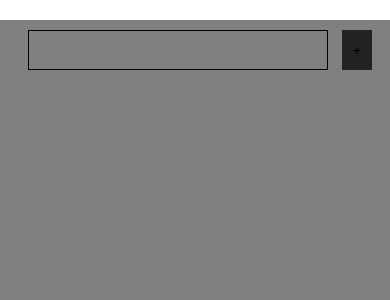
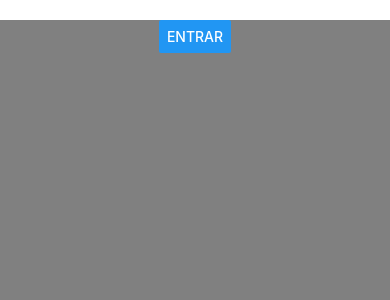
Before and after one commit to Guilherme-Castello-Clear/learningMore, a React Native app: screen / in a window 390 px wide. Shown: the top 300 px of the page. Built offline with nearby package versions, Linux system fonts and the light colour scheme.

Commit message:
Feat: Using Modals

```diff
--- a/App.js
+++ b/App.js
@@ -1,5 +1,5 @@
 import React, { Component } from 'react'
-import { View, Text, StyleSheet, Keyboard, Image, TouchableOpacity, ScrollView, FlatList, Switch, TextInput } from 'react-native'
+import { View, Text, StyleSheet, Keyboard, Image, TouchableOpacity, ScrollView, FlatList, Switch, TextInput, Modal, Button } from 'react-native'
 
 import Lista from './src/Lista'
 import {Picker} from '@react-native-picker/picker'
@@ -8,54 +8,39 @@ import Slider from '@react-native-community/slider'
 
 import AsyncStorage from '@react-native-async-storage/async-storage';
 
+
+import Entrar from './src/Entrar'
 class App extends Component {
 
   constructor(props){
     super(props)
     this.state= {
-      input: '',
-      nome: 'Gui'
+      modalVisible: false
     }
 
-    this.gravaNome = this.gravaNome.bind(this)
+    this.entrar = this.entrar.bind(this)
+    this.sair = this.sair.bind(this)
   }
 
-  async componentDidMount(){
-    await AsyncStorage.getItem('nome').then((value) => {
-      this.setState({nome: value})
-    }).catch(e => {console.log(e)})
+  entrar(){
+    this.setState({modalVisible: true})
   }
 
-  async componentDidUpdate(_, prevState){
-    const nome = this.state.nome
-    if(prevState !== nome){
-      await AsyncStorage.setItem('nome', nome)
-    }
-  }
-
-  gravaNome(){
-    this.setState({
-      nome: this.state.input
-    })
-    alert('Salvo com sucesso!')
-    Keyboard.dismiss();
+  sair(){
+    this.setState({modalVisible: false})
   }
 
   render(){
 
     return(
       <View style={styles.container}>
-        <View style={styles.viewInput}>
-          <TextInput style={styles.input} value={this.state.input}
-            onChangeText={text => this.setState({input: text})}
-            underlineColorAndroid="transparent"
-          />
+        <Button title={"Entrar"} onPress={ this.entrar }>a</Button>
 
-          <TouchableOpacity onPress={() => this.gravaNome()}>
-            <Text style={styles.botao}>+</Text>
-          </TouchableOpacity>
-        </View>
-        <Text style={styles.nome}>{this.state.nome}</Text>
+        <Modal animationType='slide' visible={this.state.modalVisible}>
+          <View style={{margin: 15, flex: 1, alignItems: 'center', justifyContent: 'center'}}>
+            <Entrar fechar={this.sair}/>
+          </View>
+        </Modal>
       </View>
     );
   }
@@ -68,30 +53,6 @@ const styles = StyleSheet.create({
     alignItems: 'center',
     backgroundColor: 'gray'
   },
-  viewInput:{
-    flexDirection: 'row',
-    alignItems: 'center'
-  },
-  input:{
-    width:300,
-    height:40,
-    borderColor: '#000',
-    borderWidth: 1,
-    padding: 10,
-    margin: 10,
-  },
-  botao:{
-    backgroundColor: '#222',
-    color: 'black',
-    height: 40,
-    padding: 10,
-    marginLeft: 4
-  },
-  nome:{
-    marginTop: 15,
-    fontSize: 30,
-    textAlign: 'center'
-  }
 });
 
 export default App;
--- /dev/null
+++ b/src/Entrar.js
@@ -0,0 +1,14 @@
+import React, { Component } from 'react'
+import { View, Text, StyleSheet, Keyboard, Image, TouchableOpacity, ScrollView, FlatList, Switch, TextInput, Modal, Button } from 'react-native'
+
+
+export default class App extends Component{
+    render(){
+        return(
+            <View style={{backgroundColor: 'green', width: '100%', height: 350, borderRadius: 15}}>
+                <Text style={{textAlign: 'center', paddingTop:15, fontSize: 28}}>Seja bem-vindo!</Text>
+                <Button title="Sair" onPress={() => this.props.fechar()}></Button>
+            </View>
+        )
+    }
+}
```
